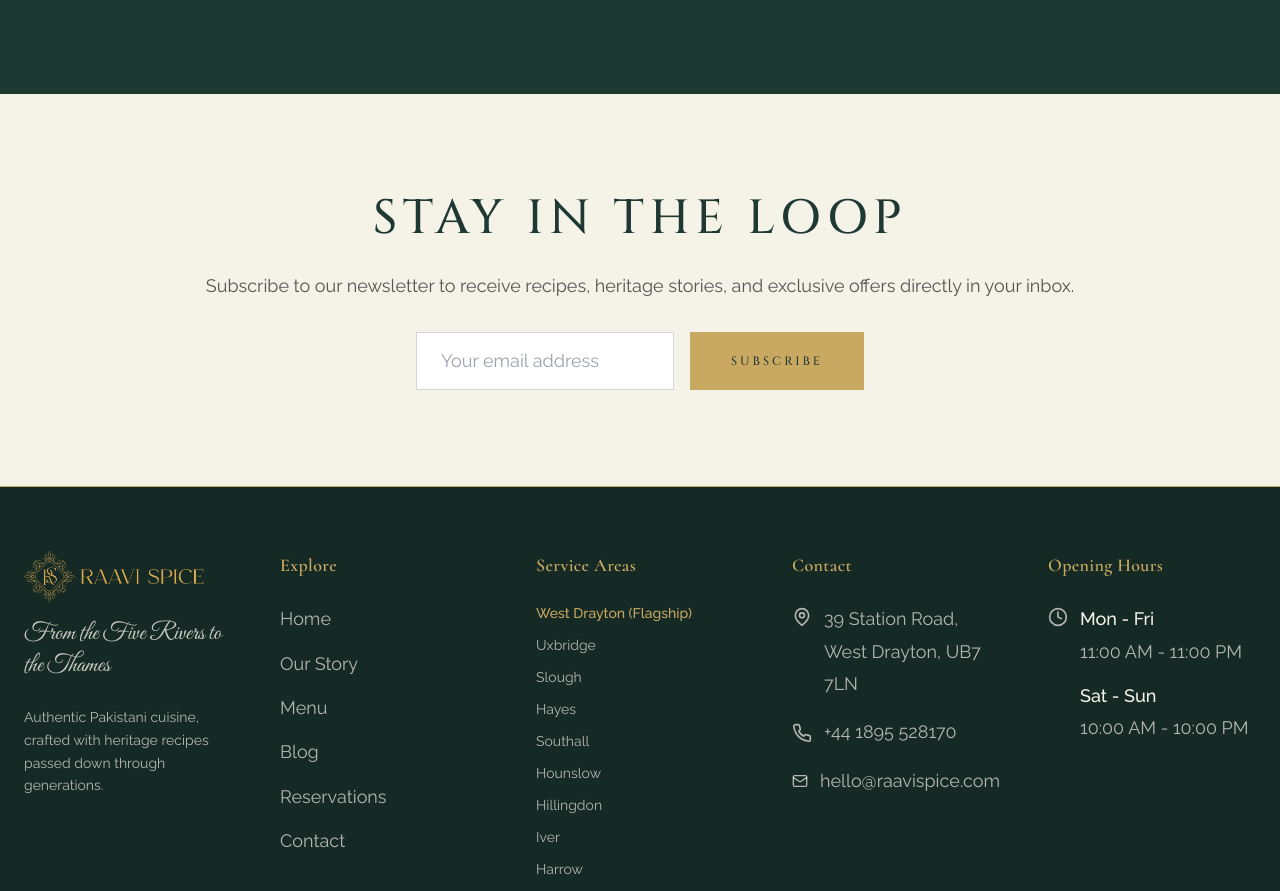
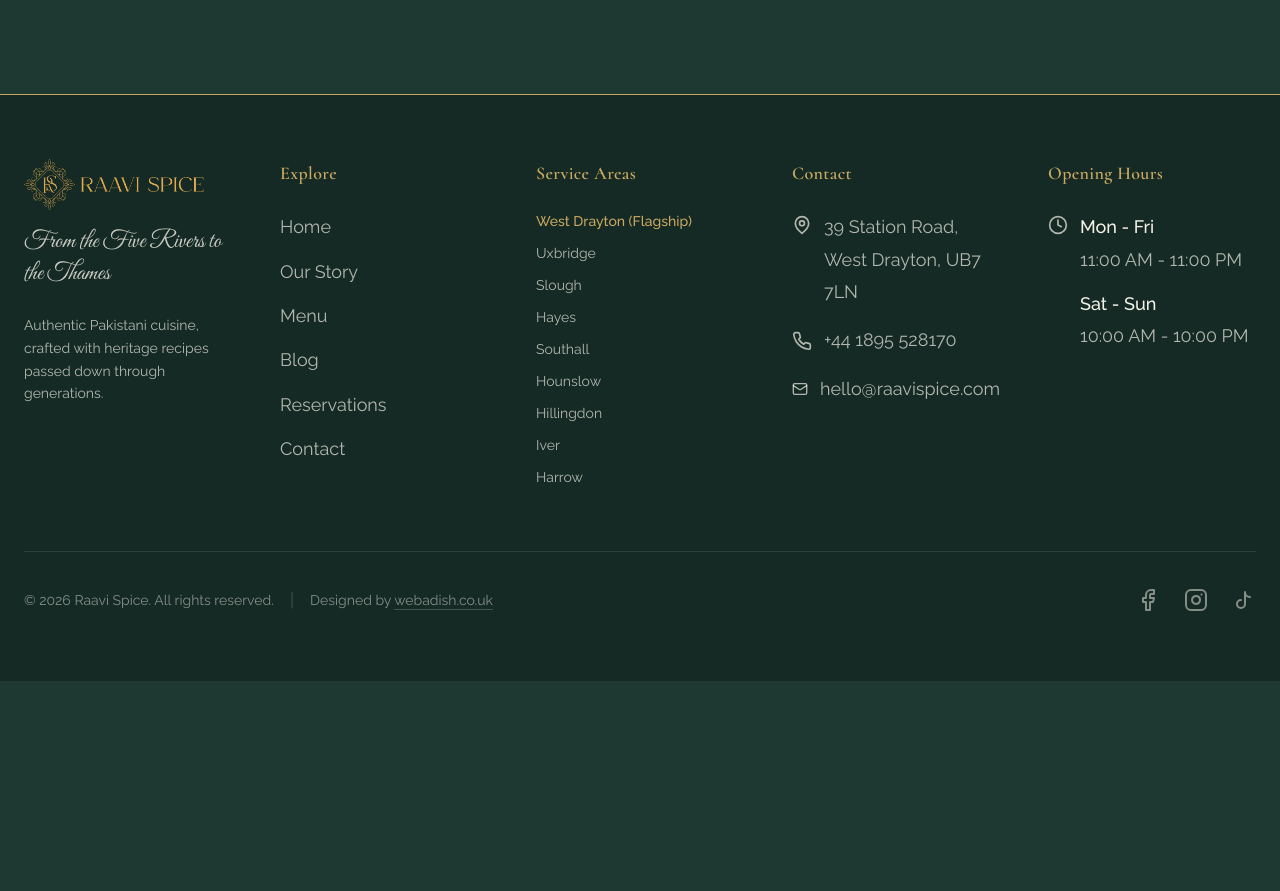
Before and after one commit to diliplp/raavispice-website, a Next.js app: page /blog in a window 1280 px wide. Shown: the part 3146-4037 px from the top of the page. After the commit the page ends 3827 px from the top, so only its background shows below. Built offline with nearby package versions, Linux system fonts and the light colour scheme.

Commit message:
removed newsletter section

```diff
--- a/src/components/BlogClient.tsx
+++ b/src/components/BlogClient.tsx
@@ -71,30 +71,6 @@ export default function BlogClient() {
           </div>
         </div>
       </section>
-
-      {/* Newsletter Teaser */}
-      <section className="section section-light">
-        <div className="max-w-4xl mx-auto text-center">
-          <ScrollReveal>
-            <h2 className="text-h1 text-forest-green mb-6">
-              Stay in the Loop
-            </h2>
-            <p className="text-lg text-charcoal/80 mb-8">
-              Subscribe to our newsletter to receive recipes, heritage stories, and exclusive offers directly in your inbox.
-            </p>
-            <div className="flex flex-col sm:flex-row gap-4 justify-center max-w-md mx-auto">
-              <input
-                type="email"
-                placeholder="Your email address"
-                className="flex-1 px-6 py-3 border border-forest-green/20 focus:border-antique-gold focus:outline-none"
-              />
-              <button className="btn-primary">
-                Subscribe
-              </button>
-            </div>
-          </ScrollReveal>
-        </div>
-      </section>
-    </>
-  )
-}
+      </>
+      )
+      }
```
